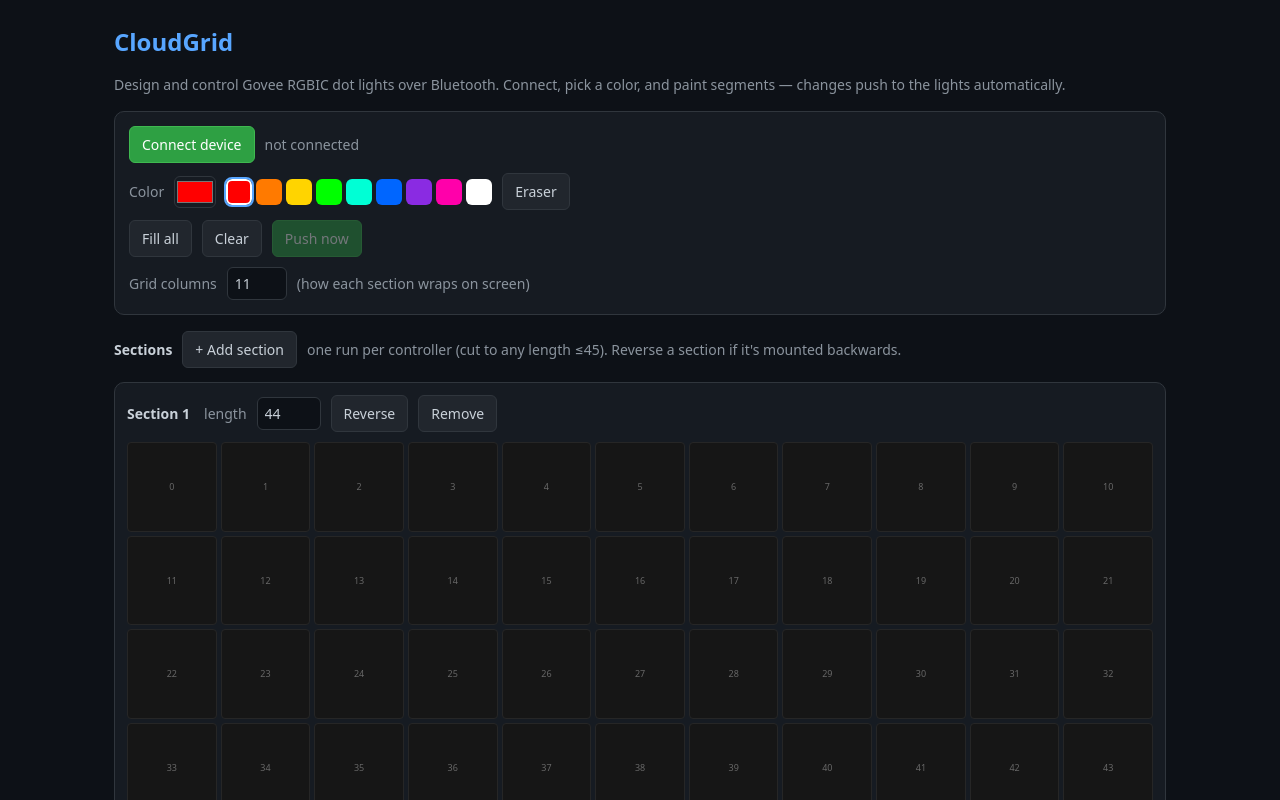
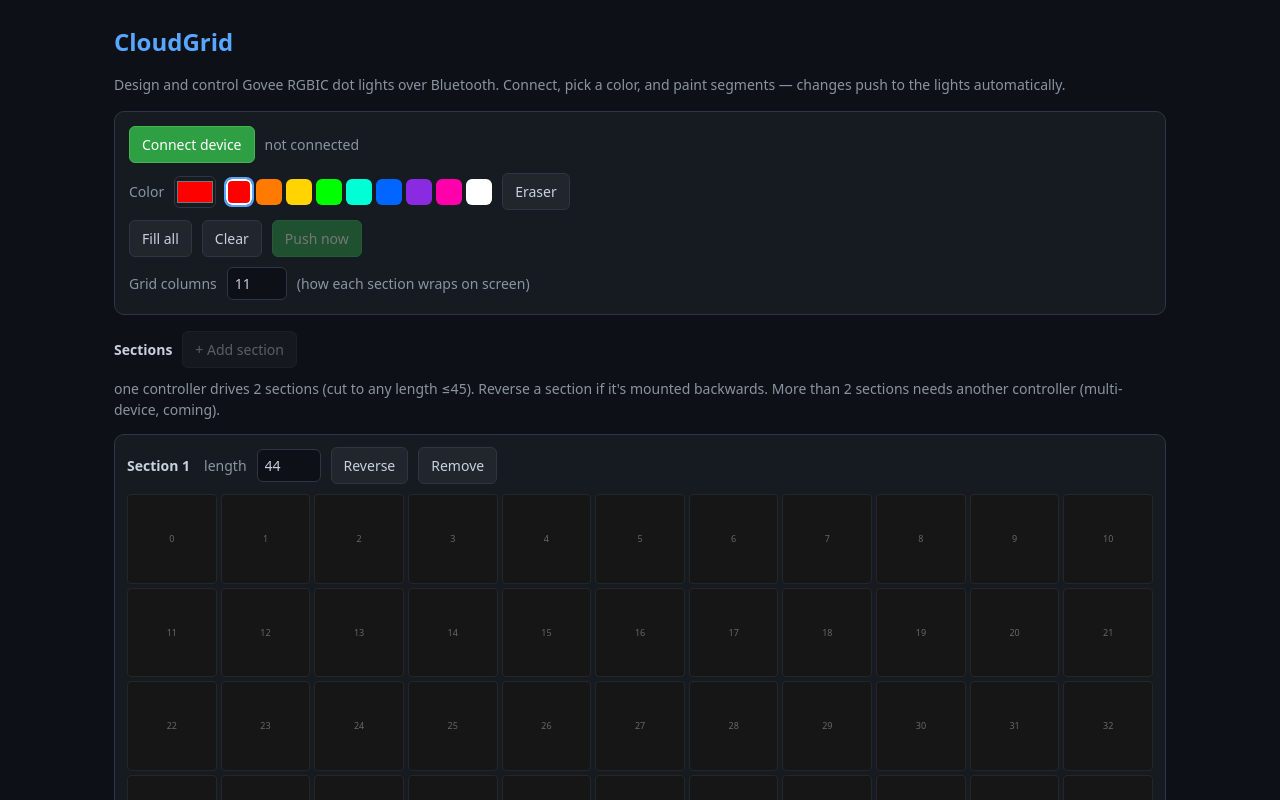
Before and after one commit to RexMan04/cloudgrid, a React (Vite) app: page / in a window 1280 px wide. Shown: the top 800 px of the page. Built offline with nearby package versions, Linux system fonts and the light colour scheme.

Commit message:
Cap sections at 2 per controller (one BLE connection = two sections)

```diff
--- a/src/components/Sections.tsx
+++ b/src/components/Sections.tsx
@@ -27,9 +27,15 @@
     <div className="sections">
       <div className="row">
         <strong>Sections</strong>
-        <button onClick={() => useStore.getState().addSection()}>+ Add section</button>
+        <button
+          onClick={() => useStore.getState().addSection()}
+          disabled={sections.length >= 2}
+        >
+          + Add section
+        </button>
         <span className="dim">
-          one run per controller (cut to any length ≤45). Reverse a section if it's mounted backwards.
+          one controller drives 2 sections (cut to any length ≤45). Reverse a section if it's
+          mounted backwards. More than 2 sections needs another controller (multi-device, coming).
         </span>
       </div>
 
--- a/src/store.ts
+++ b/src/store.ts
@@ -89,7 +89,11 @@
     setErasing: (v) => set({ erasing: v }),
     setColumns: (n) => set({ columns: Math.max(1, Math.min(48, n)) }),
 
-    addSection: () => setSections([...get().sections, { length: 44, reversed: false }]),
+    // One controller (one BLE connection) drives exactly two sections.
+    addSection: () => {
+      if (get().sections.length >= 2) return;
+      setSections([...get().sections, { length: 44, reversed: false }]);
+    },
     removeSection: (i) => {
       if (get().sections.length <= 1) return;
       setSections(get().sections.filter((_, idx) => idx !== i));
```
